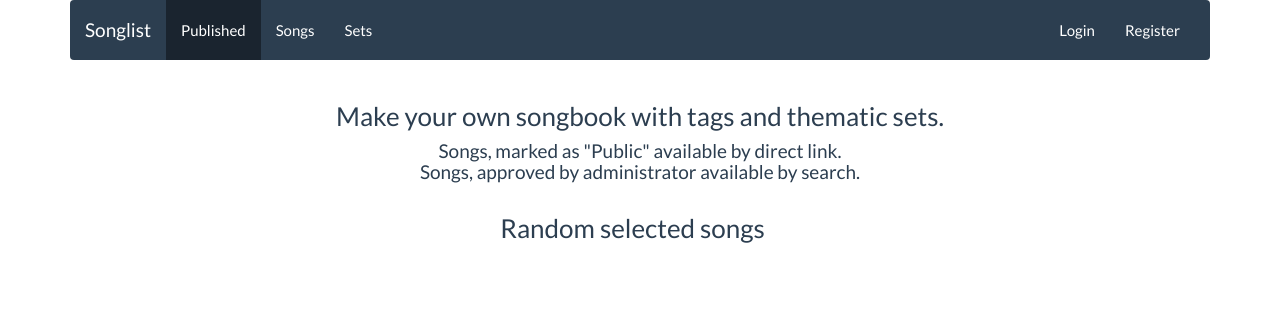
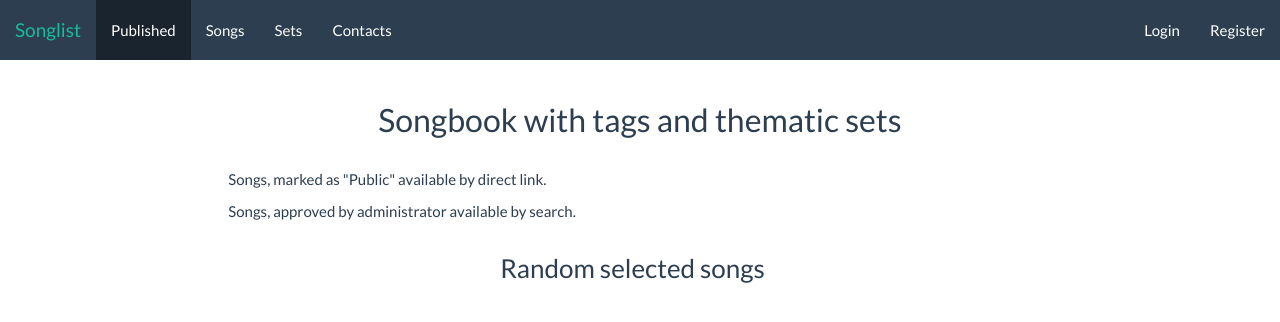
Before and after one commit to dstarod/songbook, a Django app: page / in a window 1280 px wide. Shown: the top 322 px of the page. Run offline with Django 3.2, Linux system fonts and the light colour scheme; data that the repository does not hold is empty; some libraries are stand-ins or nearby versions; some web fonts are replaced.

Commit message:
Add contacts

```diff
--- a/chords/templates/chords/base.html
+++ b/chords/templates/chords/base.html
@@ -15,8 +15,8 @@
     {% block head %}{% endblock %}
 </head>
 <body>
-    <div class="container">
-        <nav class="navbar navbar-default" role="navigation">
+    <div class="container-fullwidth">
+        <nav class="navbar navbar-default navbar-static-top" role="navigation">
             <div class="container-fluid">
                 <div class="navbar-header">
                     <button type="button" class="navbar-toggle collapsed" data-toggle="collapse" data-target="#navbar_collapse" aria-expanded="false">
@@ -36,6 +36,7 @@
                         {% if user.is_authenticated %}
                             <li class="{% block tags_nav %}{% endblock %}"><a href="{% url 'songs:tag_list' %}">{% trans 'Tags' %}</a></li>
                         {% endif %}
+                        <li class="{% block contacts_nav %}{% endblock %}"><a href="{% url 'songs:contacts' %}">{% trans 'Contacts' %}</a></li>
                     </ul>
                     <ul class="nav navbar-nav navbar-right">
                         {% if user.is_authenticated %}
--- a/chords/templates/chords/index.html
+++ b/chords/templates/chords/index.html
@@ -1,5 +1,3 @@
 {% extends 'chords/base.html' %}
-
 {% block content %}
-
 {% endblock %}
--- a/chords/templates/chords/published_list.html
+++ b/chords/templates/chords/published_list.html
@@ -3,14 +3,16 @@
 
 {% block content %}
     <div class="col-md-offset-2 col-md-8">
-        <h3 class="text-center">
-            {% trans 'Make your own songbook with tags and thematic sets.' %}
-        </h3>
-        <h4 class="text-center">
+        <h2 class="text-center">
+            {% trans 'Songbook with tags and thematic sets' %}
+        </h2>
+        <br>
+        <p>
             {% trans 'Songs, marked as "Public" available by direct link.' %}
-            <br>
+        </p>
+        <p>
             {% trans 'Songs, approved by administrator available by search.' %}
-        </h4>
+        </p>
     </div>
 
     <div class="list-group col-md-offset-2 col-md-8">
--- a/chords/urls.py
+++ b/chords/urls.py
@@ -4,7 +4,7 @@ from . import views
 
 urlpatterns = [
     url(r'^accounts/profile/$', views.profile),
-
+    url(r'^contacts/$', views.contacts, name='contacts'),
     url(r'^$', views.SongsListPublic.as_view(), name='index'),
 
     url(r'^song/(?P<pk>[0-9]+)/$', views.SongDetail.as_view(), name='song'),
--- a/chords/views.py
+++ b/chords/views.py
@@ -232,3 +232,10 @@ def copy_song(request, pk):
 
     # Go to song details
     return redirect(reverse_lazy('songs:song', kwargs={'pk': song.id}))
+
+
+def contacts(request):
+    return render(
+        request, template_name='chords/contacts.html',
+        context={}
+    )
```
Also changed, not shown: chords/templates/chords/contacts.html (added, +15 -0 lines), chords/locale/ru/LC_MESSAGES/django.po, 1 other file.
